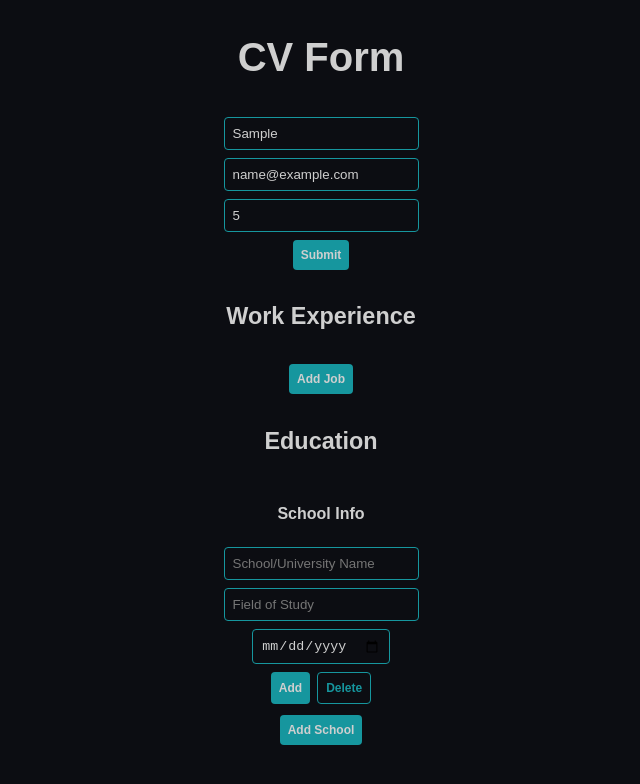
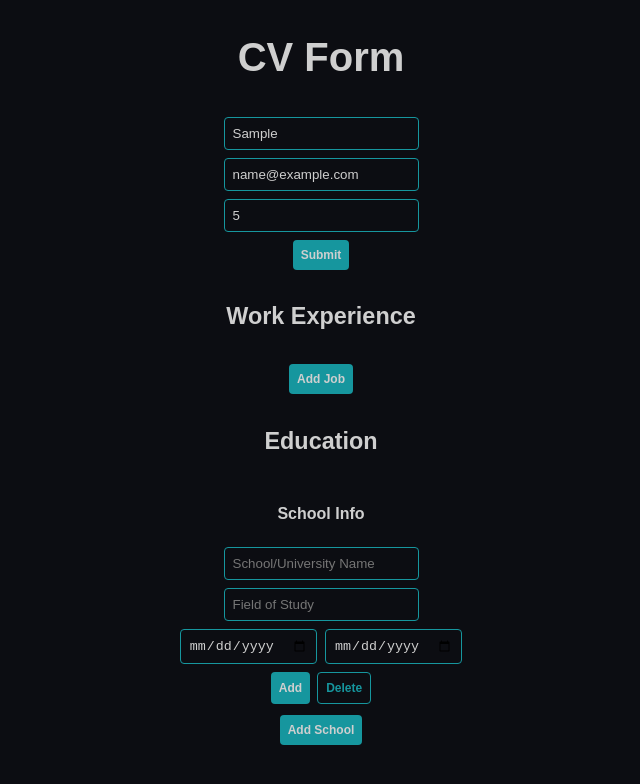
Before and after one commit to ItsWakana/cv-application, a React (Create React App) app: page / in a window 1280 px wide. Both pictures are taken after typing "Sample", "name@example.com", "5" into the empty fields and a click on the button "Add School". Shown: the top 784 px of the page, without its empty margins (319-959 px from the left). Built offline with nearby package versions, Linux system fonts and the light colour scheme; what @react-pdf/renderer would draw is missing.

Commit message:
add multiple date options for form input fields

```diff
--- a/src/components/Job.js
+++ b/src/components/Job.js
@@ -7,11 +7,15 @@ class Job extends Component {
         this.state = {
             title: '',
             company: '',
+            dateFrom: '',
+            dateTo: '',
             isCompleted: false
         }
 
         this.handleCompanyChange = this.handleCompanyChange.bind(this);
         this.handleTitleChange = this.handleTitleChange.bind(this);
+        this.handleDateFromChange = this.handleDateFromChange.bind(this);
+        this.handleDateToChange = this.handleDateToChange.bind(this);
         this.handleEdit = this.handleEdit.bind(this);
         this.parseJob = this.parseJob.bind(this);
         this.deleteJob = this.deleteJob.bind(this);
@@ -27,6 +31,18 @@ class Job extends Component {
     handleTitleChange(e) {
         this.setState({
             title: e.target.value,
+        });
+    }
+
+    handleDateFromChange(e) {
+        this.setState({
+            dateFrom: e.target.value,
+        });
+    }
+
+    handleDateToChange(e) {
+        this.setState({
+            dateTo: e.target.value,
         });
     }
 
@@ -65,7 +81,7 @@ class Job extends Component {
     }
 
     render() {
-        const { title, company } = this.state;
+        const { title, company, dateFrom, dateTo } = this.state;
 
         if (this.state.isCompleted) {
             return (
@@ -76,6 +92,9 @@ class Job extends Component {
                     </div>
                     <div className="job-info__detail-container">
                         <h4>Company: {company}</h4>
+                    </div>
+                    <div className="job-info__detail-container">
+                        <h4>From: {dateFrom} To: {dateTo}</h4>
                     </div>
                     <div className="job-info__button-container">
                         <button className="job-info__edit-button" onClick={this.handleEdit}>Edit</button>
@@ -93,6 +112,14 @@ class Job extends Component {
                 <div className="job-info__input-container">
                     <input type="text" value={company} onChange={this.handleCompanyChange} placeholder="Company"></input>
                 </div>
+                <div class="job-info__date-container">
+                    <div className="job-info__input-container">
+                        <input type="date" value={dateFrom} onChange={this.handleDateFromChange}></input>
+                    </div>
+                    <div className="job-info__input-container">
+                        <input type="date" value={dateTo} onChange={this.handleDateToChange}></input>
+                    </div>
+                </div>
                 <div className="job-info__button-container">
                     <button className="job-info__add-button" type="submit" onClick={this.parseJob}>Add</button>
                     <button className="job-info__delete-button" onClick={this.deleteJob}>Delete</button>
--- a/src/components/PDF.js
+++ b/src/components/PDF.js
@@ -35,7 +35,7 @@ class CVDocument extends Component {
                         <div key={obj.id}>
                             <Text style={styles.detailBold}>{obj.schoolName}</Text>
                             <Text style={styles.detail}>{obj.fieldOfStudy}</Text>
-                            <Text style={styles.detail}>{obj.dateOfStudy}</Text>
+                            <Text style={styles.detail}>{obj.dateFrom} - {obj.dateTo}</Text>
                             <Text style={styles.detail}>---------</Text>
                         </div>
                     ))}
@@ -45,6 +45,7 @@ class CVDocument extends Component {
                         <div key={job.id}>
                             <Text style={styles.detailBold}>{job.title}</Text>
                             <Text style={styles.detail}>{job.company}</Text>
+                            <Text style={styles.detail}>{job.dateFrom} - {job.dateTo}</Text>
                             <Text style={styles.detail}>---------</Text>
                         </div>
                     ))}
--- a/src/components/School.js
+++ b/src/components/School.js
@@ -7,13 +7,15 @@ class School extends Component {
         this.state = {
             schoolName: '',
             fieldOfStudy: '',
-            dateOfStudy: '',
+            dateFrom: '',
+            dateTo: '',
             isCompleted: false
         }
 
         this.handleSchoolChange = this.handleSchoolChange.bind(this);
         this.handleStudyChange = this.handleStudyChange.bind(this);
-        this.handleDateChange = this.handleDateChange.bind(this);
+        this.handleDateFromChange = this.handleDateFromChange.bind(this);
+        this.handleDateToChange = this.handleDateToChange.bind(this);
         this.handleEdit = this.handleEdit.bind(this);
         this.parseSchool = this.parseSchool.bind(this);
         this.deleteSchool = this.deleteSchool.bind(this);
@@ -33,9 +35,15 @@ class School extends Component {
         });
     }
 
-    handleDateChange(e) {
+    handleDateFromChange(e) {
         this.setState({
-            dateOfStudy: e.target.value,
+            dateFrom: e.target.value,
+        });
+    }
+
+    handleDateToChange(e) {
+        this.setState({
+            dateTo: e.target.value,
         });
     }
 
@@ -74,7 +82,8 @@ class School extends Component {
         const {
             schoolName,
             fieldOfStudy,
-            dateOfStudy
+            dateFrom,
+            dateTo
         } = this.state;
 
         if (this.state.isCompleted) {
@@ -88,7 +97,7 @@ class School extends Component {
                         <h4>Field of Study: {fieldOfStudy}</h4>
                     </div>
                     <div className="school-info__detail-container">
-                        <h4>Date of Study: {dateOfStudy}</h4>
+                        <h4>From: {dateFrom} To: {dateTo}</h4>
                     </div>
                     <div className="school-info__button-container">
                         <button className="school-info__edit-button" onClick={this.handleEdit}>Edit</button>
@@ -104,10 +113,15 @@ class School extends Component {
                     <input type="text" value={schoolName} onChange={this.handleSchoolChange} placeholder="School/University Name"></input>
                 </div>
                 <div className="school-info__input-container">
-                    <input type="text" value={fieldOfStudy} onChange={this.handleStudyChange} placeholder="Field of Study"></input>
-                </div>
-                <div className="school-info__input-container">
-                    <input type="date" value={dateOfStudy} onChange={this.handleDateChange} placeholder="Date of Study"></input>
+                        <input type="text" value={fieldOfStudy} onChange={this.handleStudyChange} placeholder="Field of Study"></input>
+                    </div>
+                    <div class="school-info__date-container">
+                    <div className="school-info__input-container">
+                        <input type="date" value={dateFrom} onChange={this.handleDateFromChange}></input>
+                    </div>
+                    <div className="school-info__input-container">
+                        <input type="date" value={dateTo} onChange={this.handleDateToChange}></input>
+                    </div>
                 </div>
                 <div className="school-info__button-container">
                     <button className="school-info__add-button" type="submit" onClick={this.parseSchool}>Add</button>
--- a/src/styles/style.css
+++ b/src/styles/style.css
@@ -46,6 +46,11 @@ body {
     gap: 11px;
 }
 
+.job-info__date-container,
+.school-info__date-container {
+    display: flex;
+    gap: 8px;
+}
 .personal-info__heading,
 .work-experience__heading,
 .job-info__heading,
```
